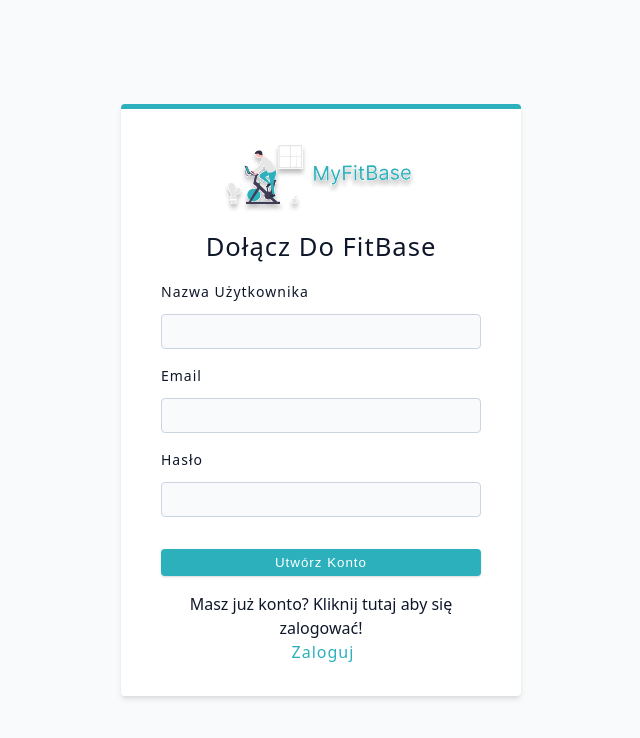
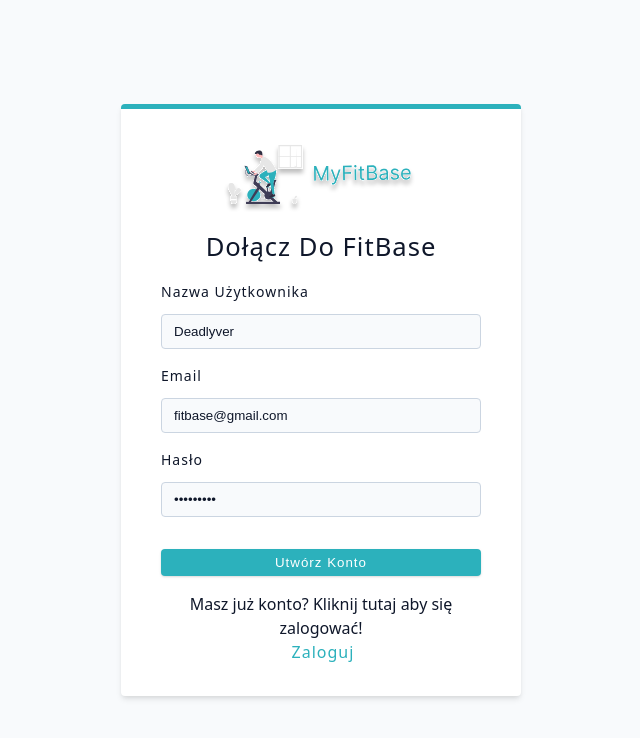
Before and after one commit to MichalJakubczak/MyFitBase, a React (Vite) app in the folder client/: page /register in a window 1280 px wide. Shown: the top 738 px of the page, without its empty margins (319-959 px from the left). Built offline with nearby package versions, Linux system fonts and the light colour scheme; no server answers.

Commit message:
register page front+back-end

```diff
--- a/client/src/App.jsx
+++ b/client/src/App.jsx
@@ -13,6 +13,8 @@ import {
   Admin,
   AllExercises,
 } from './pages/index';
+
+import {action as registerAction} from './pages/Register';
 
 export const checkDefaultTheme = ()  =>{
   const isDarkTheme = localStorage.getItem('darkTheme') === 'true';
@@ -37,6 +39,8 @@ const router = createBrowserRouter([
     {
       path:'register',
       element:<Register />,
+      action: registerAction,
+
     },
 
     {
--- a/client/src/components/FormRow.jsx
+++ b/client/src/components/FormRow.jsx
@@ -1,11 +1,11 @@
 
-const FormRow = ({type, username, labelText, defaultValue}) => {
+const FormRow = ({type, name, labelText, defaultValue}) => {
   return (
     <div className="form-row">
-        <label htmlFor={username} className="form-label">
-          {labelText || username}
+        <label htmlFor={name} className="form-label">
+          {labelText || name}
         </label>
-        <input type={type} id={username} username={username} className="form-input" defaultValue={defaultValue || ''} required/>
+        <input type={type} id={name} name={name} className="form-input" defaultValue={defaultValue || ''} required/>
       </div>
   );
 }
--- a/client/src/main.jsx
+++ b/client/src/main.jsx
@@ -3,7 +3,6 @@ import ReactDOM from 'react-dom/client'
 import App from './App.jsx'
 import './index.css'
 
-fetch ('/api/v1/test').then((res)=>res.json()).then((data)=>console.log(data));
 
 
 ReactDOM.createRoot(document.getElementById('root')).render(
--- a/client/src/pages/Login.jsx
+++ b/client/src/pages/Login.jsx
@@ -9,8 +9,8 @@ const Login = () => {
       <form className="form">
         <Logo/>
         <h4>Zaloguj się</h4>
-        <FormRow type="email" username="email"></FormRow>
-        <FormRow type="password" username="hasło"></FormRow>
+        <FormRow type="email" name="email" labelText='Email'> </FormRow>
+        <FormRow type="password" name="password" labelText='Hasło'></FormRow>
         <button type="submit" className="btn btn-block">Zaloguj</button>
         <p>
         Nie masz jeszcze konta? Kliknij tutaj aby się zarejestrować<br></br>
--- a/client/src/pages/Register.jsx
+++ b/client/src/pages/Register.jsx
@@ -1,22 +1,51 @@
-import { Link } from "react-router-dom";
+import { Link, Form, redirect, useNavigation } from "react-router-dom";
 import Wrapper from "../assets/wrappers/RegisterAndLoginPage";
 import { FormRow, Logo } from "../components";
+import customFetch from "../utils/customFetch";
+
+/*
+export const action = async ({ request }) =>{
+  const formData = await request.formData();
+  const data = Object.fromEntries(formData);
+  console.log(data);
+  return null;
+}
+*/
+
+
+
+export const action = async ({request}) =>{
+  const formData = await request.formData();
+  const data = Object.fromEntries(formData);
+
+  try {
+    await customFetch.post('/auth/register',data)
+    return redirect('/login');
+
+  } catch (error) {
+    console.log(error);
+    return error;
+  }
+
+
+};
+
 const Register = () => {
   return (
   <Wrapper>
-    <form className="form">
+    <Form method='post' className="form">
       <Logo/>
       <h4>Dołącz do FitBase</h4>
-      <FormRow type='text' username='Nazwa użytkownika'/>
-      <FormRow type='text' email='email' labelText='email'/>
-      <FormRow type='text' password='password' labelText='hasło'/>
+      <FormRow type='text' name='username' labelText='Nazwa użytkownika' defaultValue='Deadlyver'/>
+      <FormRow type='email' name='email' labelText='email' defaultValue='fitbase@gmail.com'/>
+      <FormRow type='password' name='password' labelText='hasło' defaultValue='secret123'/>
       <button type="submit" className="btn btn-block">Utwórz konto</button>
 
       <p>
         Masz już konto? Kliknij tutaj aby się zalogować!<br></br>
         <Link to='/login' className="member-btn">Zaloguj</Link>
       </p>
-    </form>
+    </Form>
   </Wrapper>
   );
 };
--- /dev/null
+++ b/client/src/utils/customFetch.js
@@ -0,0 +1,7 @@
+import axios from "axios";
+
+const customFetch = axios.create({
+    baseURL:'/api/v1'
+})
+
+export default customFetch;
--- a/package.json
+++ b/package.json
@@ -5,9 +5,11 @@
   "main": "index.js",
   "type": "module",
   "scripts": {
-    "test": "echo \"Error: no test specified\" && exit 1",
     "setup-project": "npm i && cd client && npm i",
-    "dev": "nodemon server.js"
+    "server":"nodemon server.js",
+    "client":"cd client && npm run dev",
+    "dev":"concurrently --kill-others-on-fail \"npm run server\" \"npm run client\""
+
   },
   "repository": {
     "type": "git",
```
Also changed, not shown: 2 other files (tests, documents, lock files or other folders).
